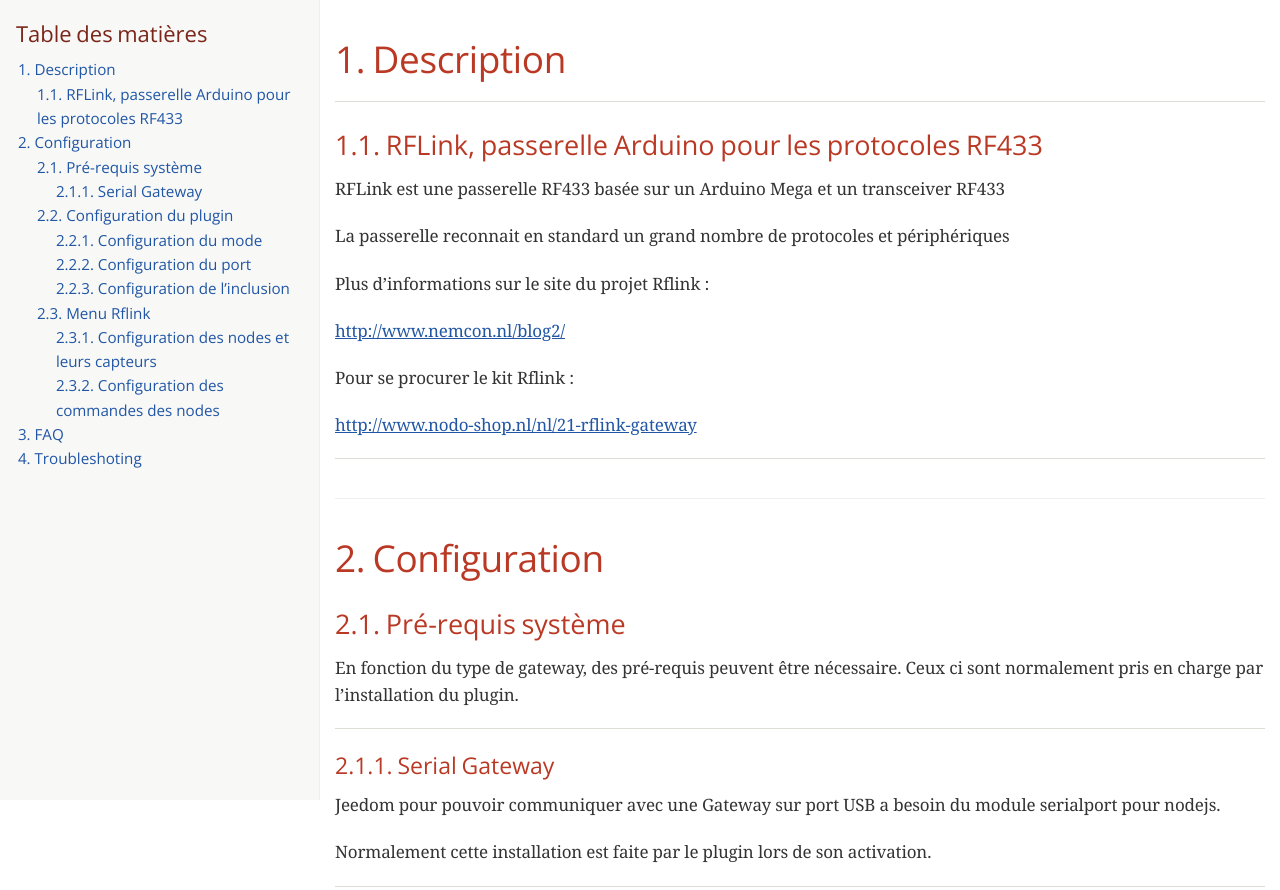
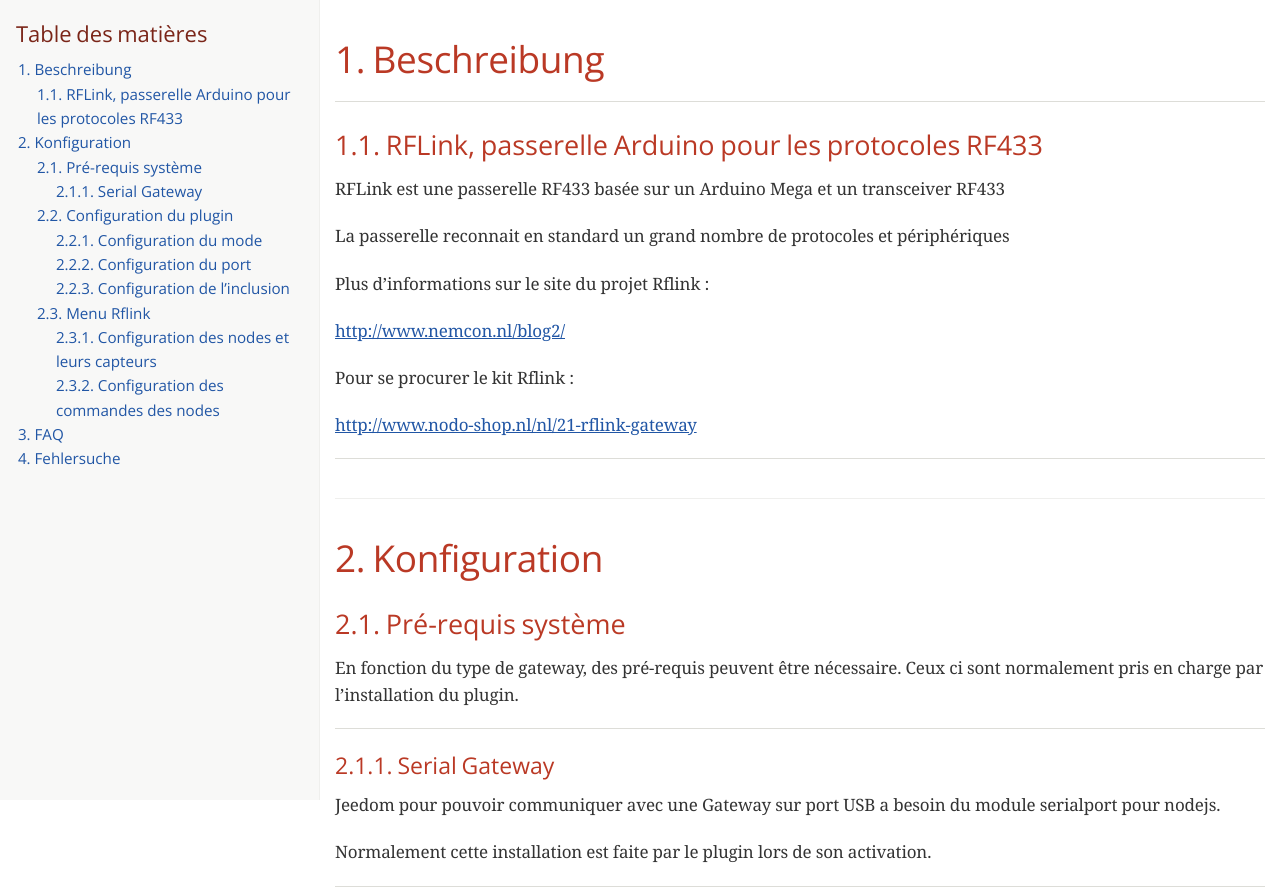
Before and after one commit to sbeuzit/jeedom_rflink, a plain HTML site: page doc/de_DE/index.html in a window 1280 px wide. Shown: the top 890 px of the page. Drawn offline with nearby package versions, Linux system fonts and the light colour scheme; a web font is replaced by a local one.

Commit message:
[ROBOT] Action all

```diff
--- a/doc/de_DE/index.html
+++ b/doc/de_DE/index.html
@@ -5,7 +5,7 @@
 <!--[if IE]><meta http-equiv="X-UA-Compatible" content="IE=edge"><![endif]-->
 <meta name="viewport" content="width=device-width, initial-scale=1.0">
 <meta name="generator" content="Asciidoctor 1.5.3.dev">
-<title>Description</title>
+<title>Beschreibung</title>
 <link rel="stylesheet" href="https://fonts.googleapis.com/css?family=Open+Sans:300,300italic,400,400italic,600,600italic%7CNoto+Serif:400,400italic,700,700italic%7CDroid+Sans+Mono:400,700">
 <style>
 /* Asciidoctor default stylesheet | MIT License | http://asciidoctor.org */
@@ -415,12 +415,12 @@ body.book #toc,body.book #preamble,body.book h1.sect0,body.book .sect1>h2{page-b
 <div id="toc" class="toc2">
 <div id="toctitle">Table des matières</div>
 <ul class="sectlevel1">
-<li><a href="#_description">1. Description</a>
+<li><a href="#_beschreibung">1. Beschreibung</a>
 <ul class="sectlevel2">
 <li><a href="#_rflink_passerelle_arduino_pour_les_protocoles_rf433">1.1. RFLink, passerelle Arduino pour les protocoles RF433</a></li>
 </ul>
 </li>
-<li><a href="#_configuration">2. Configuration</a>
+<li><a href="#_konfiguration">2. Konfiguration</a>
 <ul class="sectlevel2">
 <li><a href="#_pré_requis_système">2.1. Pré-requis système</a>
 <ul class="sectlevel3">
@@ -443,13 +443,13 @@ body.book #toc,body.book #preamble,body.book h1.sect0,body.book .sect1>h2{page-b
 </ul>
 </li>
 <li><a href="#_faq">3. FAQ</a></li>
-<li><a href="#_troubleshoting">4. Troubleshoting</a></li>
+<li><a href="#_fehlersuche">4. Fehlersuche</a></li>
 </ul>
 </div>
 </div>
 <div id="content">
 <div class="sect1">
-<h2 id="_description">1. Description</h2>
+<h2 id="_beschreibung">1. Beschreibung</h2>
 <div class="sectionbody">
 <hr>
 <div class="sect2">
@@ -477,7 +477,7 @@ body.book #toc,body.book #preamble,body.book h1.sect0,body.book .sect1>h2{page-b
 </div>
 </div>
 <div class="sect1">
-<h2 id="_configuration">2. Configuration</h2>
+<h2 id="_konfiguration">2. Konfiguration</h2>
 <div class="sectionbody">
 <div class="sect2">
 <h3 id="_pré_requis_système">2.1. Pré-requis système</h3>
@@ -649,7 +649,7 @@ body.book #toc,body.book #preamble,body.book h1.sect0,body.book .sect1>h2{page-b
 </div>
 </div>
 <div class="sect1">
-<h2 id="_troubleshoting">4. Troubleshoting</h2>
+<h2 id="_fehlersuche">4. Fehlersuche</h2>
 <div class="sectionbody">
 <div class="openblock panel">
 <div class="title">Aucun équipement ne se créé</div><div class="content">
```
Also changed, not shown: 1 other file.
